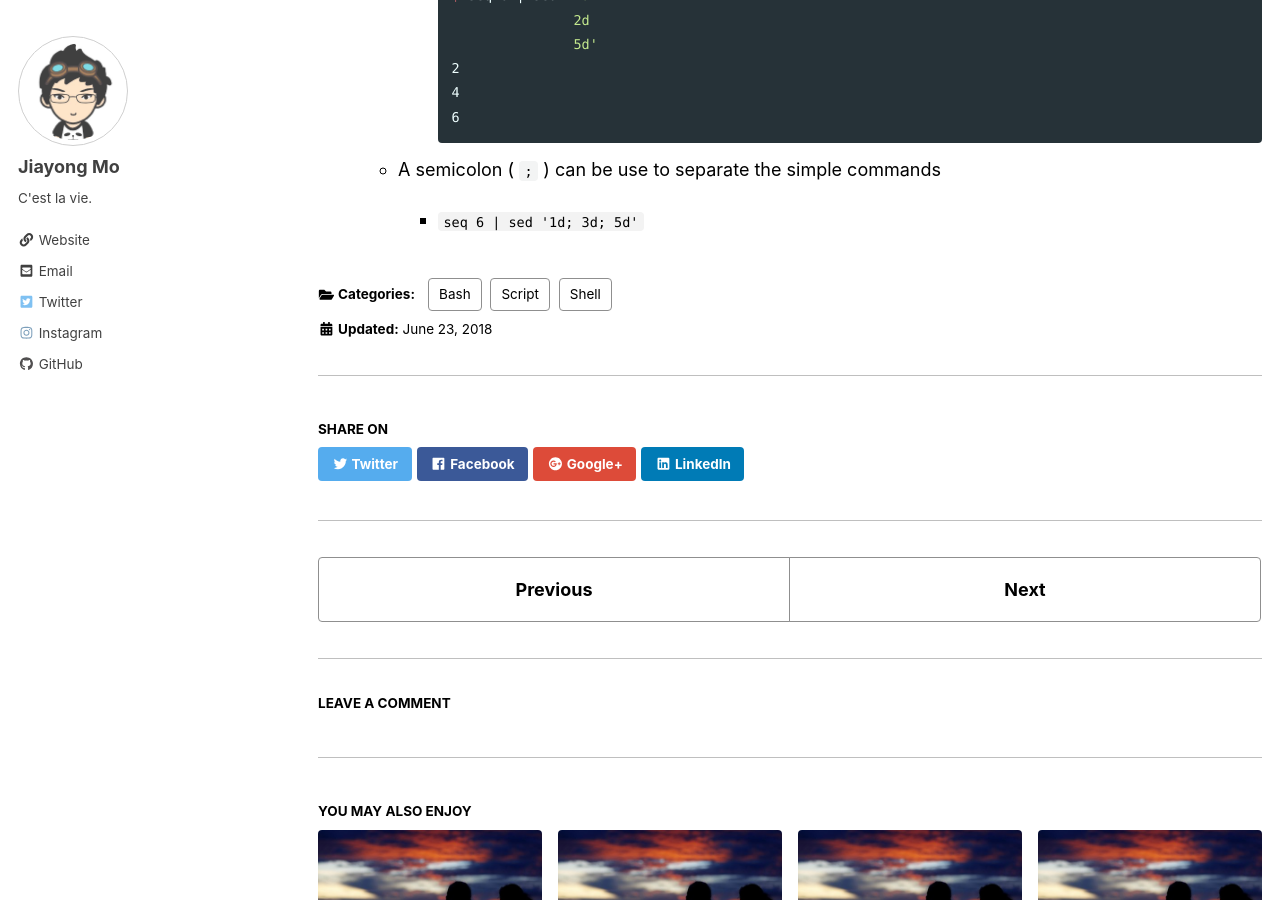
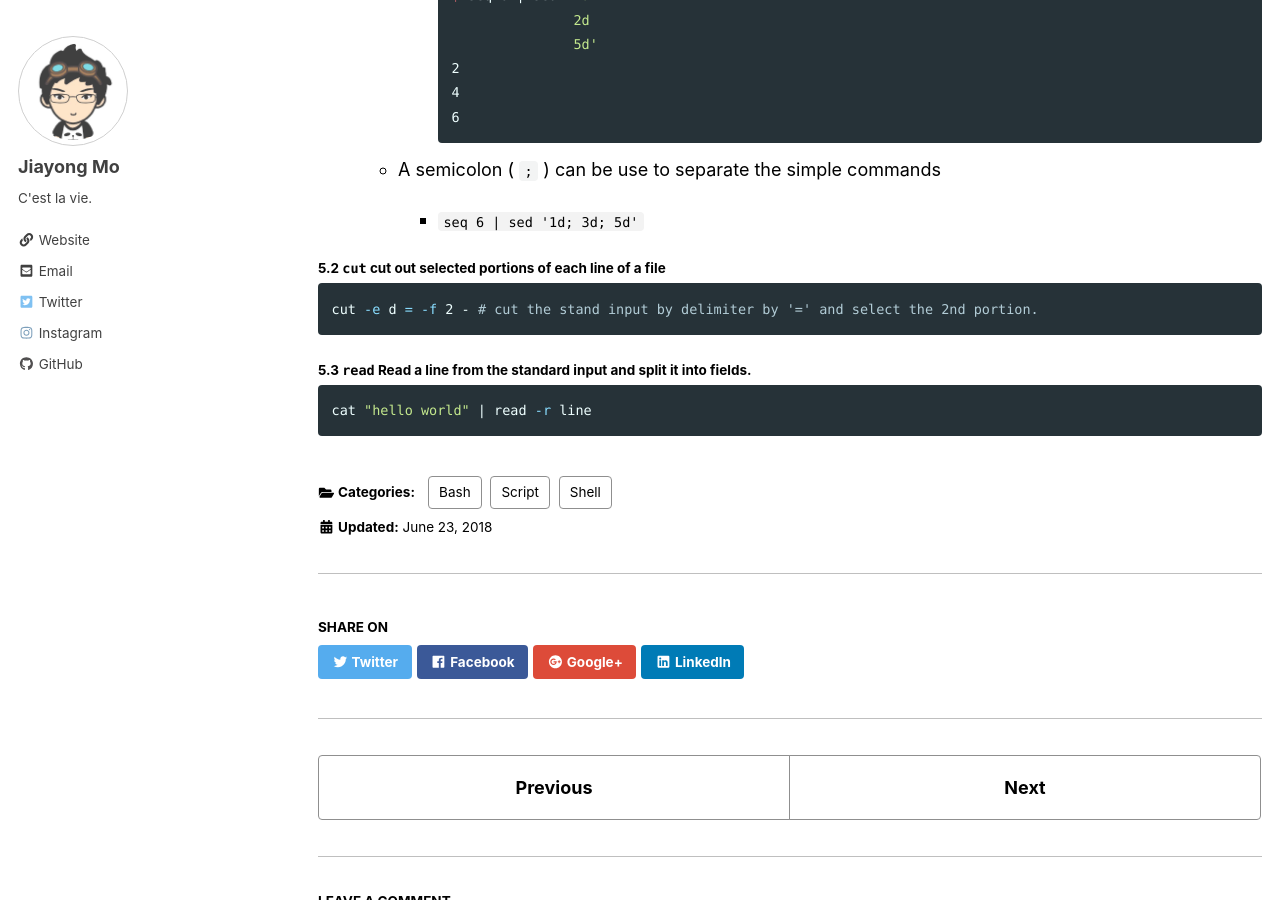
Before and after one commit to AlphaGarden/AlphaGarden.github.io, a Jekyll site: the page built from _posts/2018-06-23-Bash notes.md, in a window 1280 px wide and 900 px high, scrolled down 5376 px. Built offline with Jekyll 4.4.1, drawn with Linux system fonts in a browser that asks for light colours; nearby versions of some CDN libraries.

Commit message:
Update Bash notes

````diff
--- a/_posts/2018-06-23-Bash notes.md
+++ b/_posts/2018-06-23-Bash notes.md
@@ -225,3 +225,15 @@ sed SCRIPT INPUTFILE ... # If the INPUTFILE is -, sed accepts the standard input
           ```
     * A semicolon ( `;` ) can be use to separate the simple commands
         * `seq 6 | sed '1d; 3d; 5d'`
+
+##### 5.2 `cut` cut out selected portions of each line of a file
+
+```bash
+cut -e d = -f 2 - # cut the stand input by delimiter by '=' and select the 2nd portion.
+```
+
+##### 5.3 `read` Read a line from the standard input and split it into fields.
+
+```bash
+cat "hello world" | read -r line
+```
````
